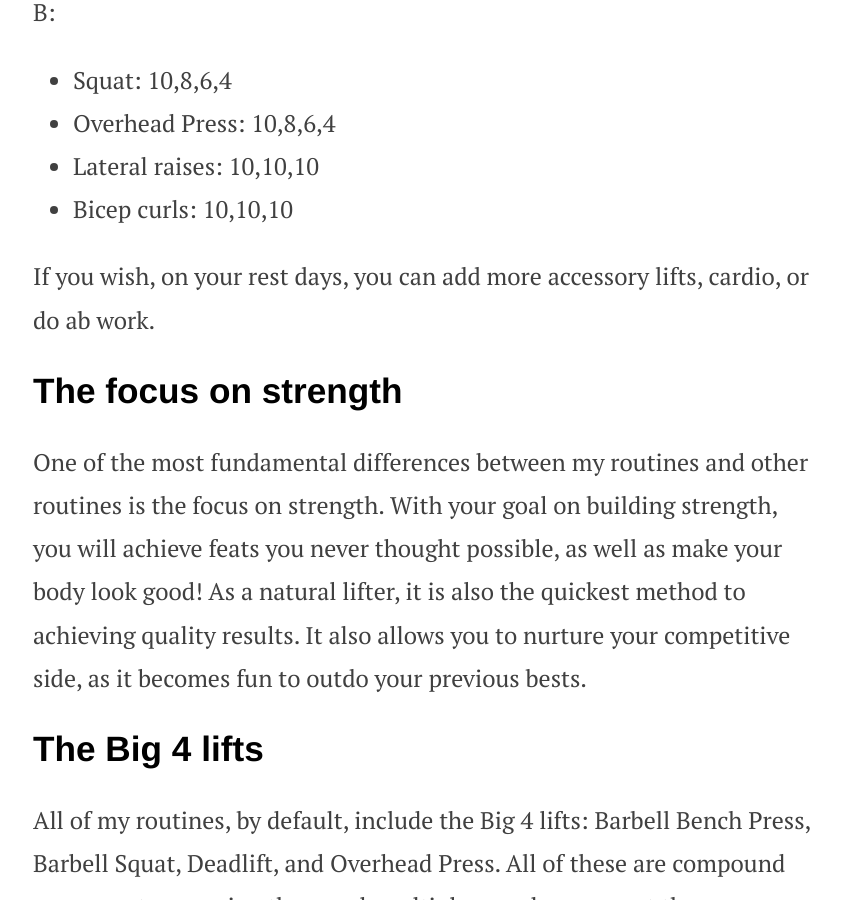
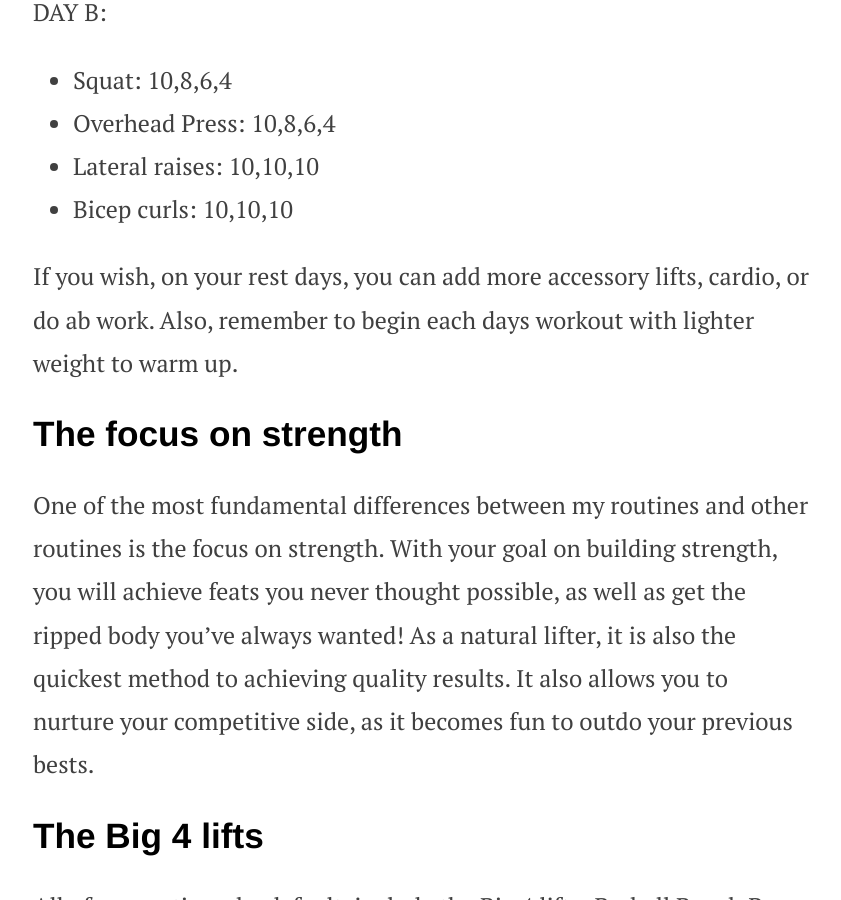
Before and after one commit to andhart/hartsguide, a Jekyll site: the page built from _posts/2016-12-1-lifting.markdown, in a window 1280 px wide and 900 px high, scrolled down 1811 px. Shown: the whole window, without its empty margins (216-1057 px from the left). Built offline with Jekyll 4.4.1, drawn with Linux system fonts in a browser that asks for light colours; some of the changed text lies outside the part shown.

Commit message:
Added warming up to lifting section

```diff
--- a/_posts/2016-11-25-diet.markdown
+++ b/_posts/2016-11-25-diet.markdown
@@ -60,9 +60,9 @@ Some people like to employ an eating strategy to help them keep in line with the
 
 One rule I follow has been to cut out snacking during the day. Snacks are to be ate alongside a meal, or at the end of the night when I have calories to spare.
 
-Another approach is just eating two big meals in a day. Cut out a meal (typically breakfast), which leaves 1/2 of your TDEE to be eaten in two meals. If my TDEE was 2500 calories, and I was trying to eat in a caloric deficit, I’d probably eat 1000 calories the first meal, and 1000 calories the second. That means I ate two gigantic meals (1000 calories in a meal is a lot of food in one sitting) and I'm still on track to lose a pound a week. I could have also brought one or both meals down a little and saved room for dessert or a snack at the end of the night.
+Another approach is intermittent fasting. Cut out a meal (typically breakfast), which leaves 1/2 of your TDEE to be eaten in two meals. If my TDEE was 2500 calories, and I was trying to eat in a caloric deficit, I’d probably eat 1000 calories the first meal, and 1000 calories the second. That means I ate two gigantic meals (1000 calories in a meal is a lot of food in one sitting) and I'm still on track to lose a pound a week. I could have also brought one or both meals down a little and saved room for dessert or a snack at the end of the night.
 
-The key is to find an approach thats enjoyable for you.
+But the key here is to find an approach that is enjoyable and works for you.
 
 ## Enjoying yourself and eating what you want
 
--- a/_posts/2016-12-1-lifting.markdown
+++ b/_posts/2016-12-1-lifting.markdown
@@ -19,30 +19,30 @@ Typically, I recommend working out 3 days a week as the optimal amount for most
 
 Each week follow the workout scheme: A then B, then repeat. So working out three days a week, the plan would be ABA the first week, and BAB the second. A two day a week would simply be AB the first week, and BA the second week.
 
-A:
+DAY A:
 
 + Bench Press: 10,8,6,4
 + Deadlift: 10,8,6,4
 + Close grip bench press: 10,10,10
 + Pull-ups (weighted when you can): 10,10,10
 
-B:
+DAY B:
 + Squat: 10,8,6,4
 + Overhead Press: 10,8,6,4
 + Lateral raises: 10,10,10
 + Bicep curls: 10,10,10
 
-If you wish, on your rest days, you can add more accessory lifts, cardio, or do ab work.
+If you wish, on your rest days, you can add more accessory lifts, cardio, or do ab work. Also, remember to begin each days workout with lighter weight to warm up.
 
 ## The focus on strength
 
-One of the most fundamental differences between my routines and other routines is the focus on strength. With your goal on building strength, you will achieve feats you never thought possible, as well as make your body look good! As a natural lifter, it is also the quickest method to achieving quality results. It also allows you to nurture your competitive side, as it becomes fun to outdo your previous bests.
+One of the most fundamental differences between my routines and other routines is the focus on strength. With your goal on building strength, you will achieve feats you never thought possible, as well as get the ripped body you've always wanted! As a natural lifter, it is also the quickest method to achieving quality results. It also allows you to nurture your competitive side, as it becomes fun to outdo your previous bests.
 
 ## The Big 4 lifts
 
 All of my routines, by default, include the Big 4 lifts: Barbell Bench Press, Barbell Squat, Deadlift, and Overhead Press. All of these are compound movements, meaning they work multiple muscle groups at the same time, so you're getting more bang for your buck.
 
- If you can only workout once a week, do a full body routine including all of the Big 4.
+ If you can only workout **once a week**, do a full body routine including all of the Big 4.
 
 ## Can I substitute an exercise?
 
```
Also changed, not shown: index.md (+2 -4 lines).
